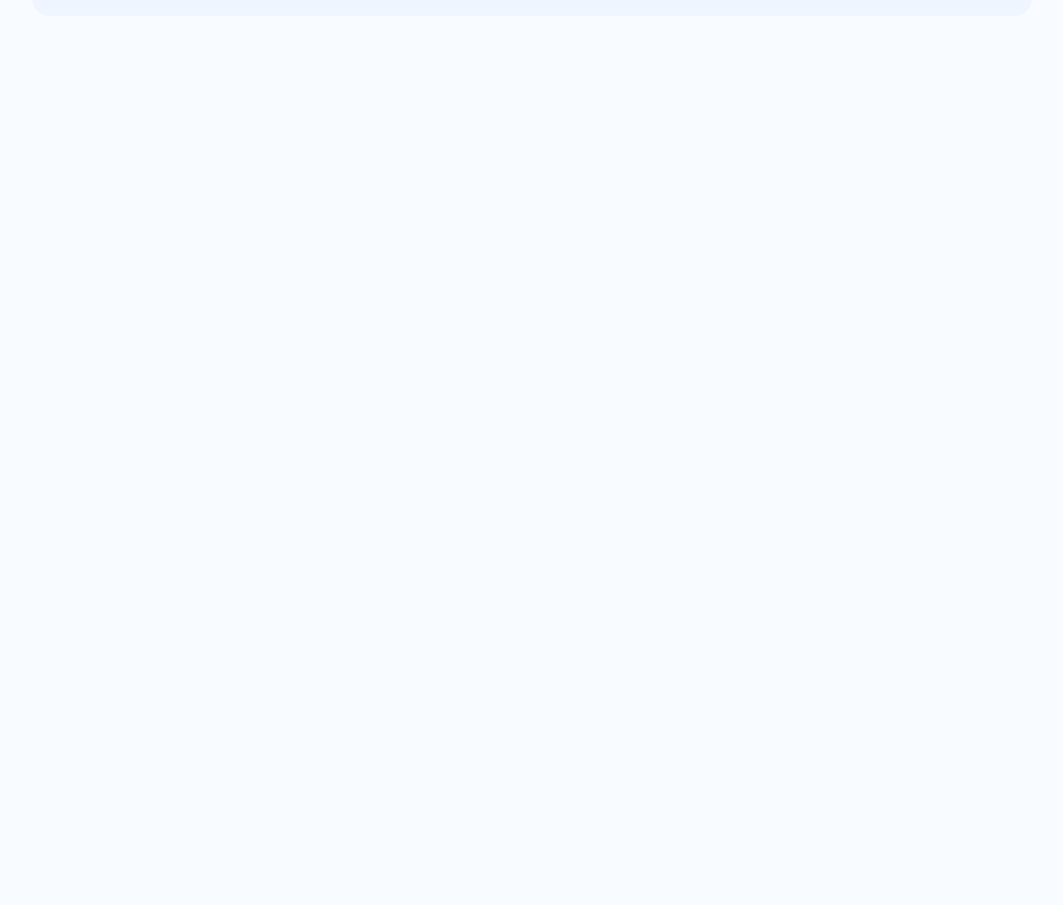
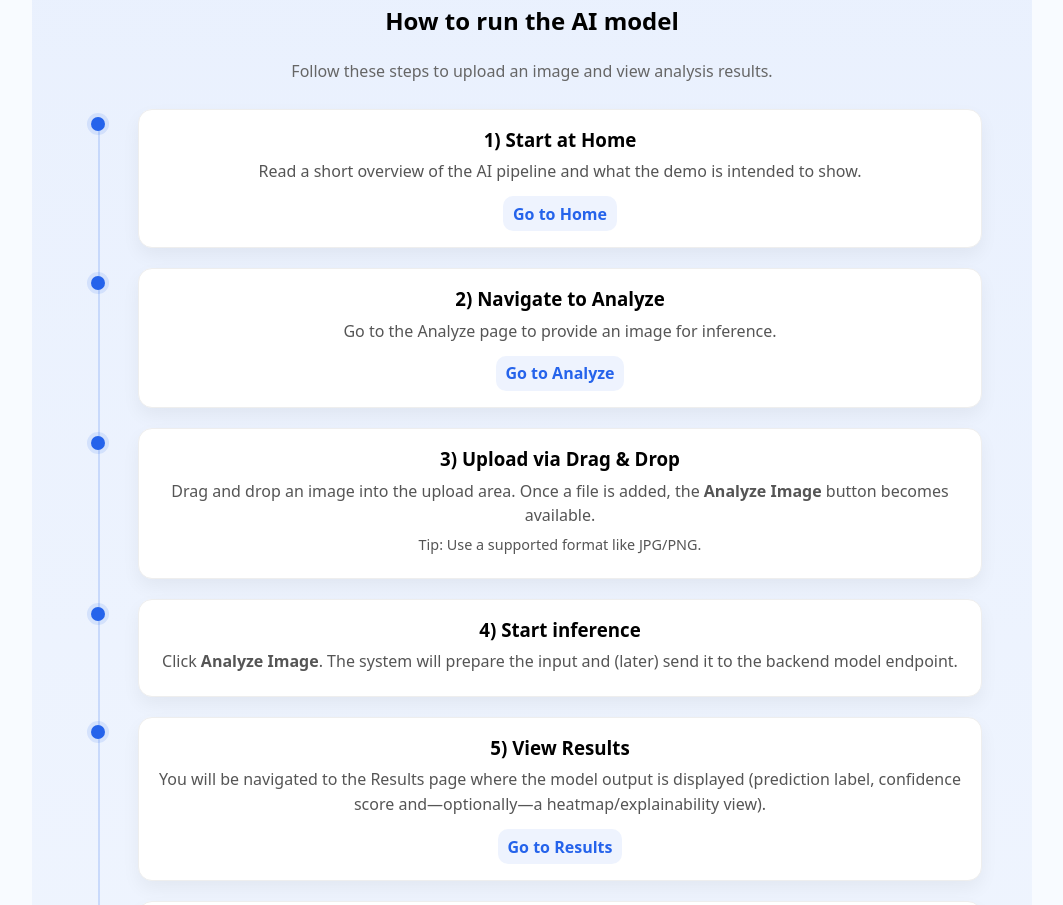
Before and after one commit to Filimon-Coding/DeepLung, a React (Vite) app in the folder frontend/: page / in a window 1280 px wide. Shown: the part 880-1785 px from the top of the page, without its empty margins (108-1171 px from the left). Before the commit the page ends 968 px from the top, so only its background shows below. Built offline with nearby package versions, Linux system fonts and the light colour scheme.

Commit message:
Add WorkflowTimeline component and integrate into HomePage

```diff
--- a/frontend/index.html
+++ b/frontend/index.html
@@ -3,23 +3,22 @@
   <head>
     <meta charset="UTF-8" />
     <meta name="viewport" content="width=device-width, initial-scale=1.0" />
-
     <title>AI Medical Imaging Demo</title>
 
-    <!-- Font Awesome icons (optional) -->
+    <!-- Font Awesome (valgfritt) -->
     <link
       rel="stylesheet"
       href="https://cdnjs.cloudflare.com/ajax/libs/font-awesome/7.0.1/css/all.min.css"
-      integrity="sha512-2SwdPD6INVrV/lHTZbO2nodKhrnDdJK9/kg2XD1r9uGqPo1cUbujc+IYdlYdEErWNu69gVcYgdxlmVmzTWnetw=="
       crossorigin="anonymous"
       referrerpolicy="no-referrer"
     />
   </head>
+
   <body>
-    <!-- React application root -->
+    <!-- React mount point -->
     <div id="root"></div>
 
-    <!-- Entry point for the React + TypeScript app -->
+    <!-- Entry point -->
     <script type="module" src="/src/main.tsx"></script>
   </body>
 </html>
--- /dev/null
+++ b/frontend/src/components/WorkflowTimeline/WorkflowTimeline.css
@@ -0,0 +1,106 @@
+.timeline {
+  max-width: 900px;
+  margin: 2rem auto;
+  padding: 1.5rem 1.25rem;
+}
+
+.timeline-header {
+  text-align: center;
+  margin-bottom: 1.5rem;
+}
+
+.timeline-header p {
+  color: #666;
+  margin-top: 0.5rem;
+  line-height: 1.6;
+}
+
+/* Selve listen + "linjen" */
+.timeline-list {
+  list-style: none;
+  margin: 0;
+  padding: 0;
+  position: relative;
+}
+
+/* Vertikal linje */
+.timeline-list::before {
+  content: "";
+  position: absolute;
+  left: 16px;
+  top: 8px;
+  bottom: 8px;
+  width: 2px;
+  background: rgba(37, 99, 235, 0.18);
+}
+
+/* Hvert step */
+.timeline-item {
+  position: relative;
+  display: grid;
+  grid-template-columns: 40px 1fr;
+  gap: 1rem;
+  margin-bottom: 1.25rem;
+}
+
+/* Punkt på linjen */
+.timeline-dot {
+  width: 14px;
+  height: 14px;
+  border-radius: 999px;
+  background: #2563eb;
+  margin-left: 9px;
+  margin-top: 8px;
+  box-shadow: 0 0 0 4px rgba(37, 99, 235, 0.12);
+}
+
+/* Card */
+.timeline-card {
+  background: #fff;
+  border: 1px solid #eee;
+  border-radius: 14px;
+  padding: 1rem 1.1rem;
+  box-shadow: 0 8px 18px rgba(0, 0, 0, 0.05);
+}
+
+.timeline-card h3 {
+  margin: 0 0 0.35rem 0;
+}
+
+.timeline-card p {
+  margin: 0.35rem 0;
+  color: #555;
+  line-height: 1.55;
+}
+
+.timeline-note {
+  font-size: 0.9rem;
+  color: #666;
+}
+
+/* Actions */
+.timeline-actions {
+  margin-top: 0.75rem;
+}
+
+.timeline-link {
+  display: inline-block;
+  text-decoration: none;
+  font-weight: 600;
+  color: #2563eb;
+  padding: 0.35rem 0.6rem;
+  border-radius: 10px;
+  background: rgba(37, 99, 235, 0.08);
+}
+
+.timeline-link:hover {
+  background: rgba(37, 99, 235, 0.14);
+}
+
+/* Disclaimer */
+.timeline-disclaimer {
+  text-align: center;
+  margin-top: 1.25rem;
+  color: #777;
+  font-size: 0.9rem;
+}
--- /dev/null
+++ b/frontend/src/components/WorkflowTimeline/WorkflowTimeline.tsx
@@ -0,0 +1,121 @@
+import { NavLink } from "react-router-dom";
+import "./WorkflowTimeline.css";
+
+/**
+ * WorkflowTimeline
+ * - Viser en vertikal tidslinje for hvordan brukeren navigerer i appen
+ * - Kan brukes på HomePage (forklaring) eller en egen "How it works"-side
+ */
+function WorkflowTimeline() {
+  return (
+    <section className="timeline">
+      {/* Overskrift */}
+      <header className="timeline-header">
+        <h2>How to run the AI model</h2>
+        <p>
+          Follow these steps to upload an image and view analysis results.
+        </p>
+      </header>
+
+      {/* Timeline items */}
+      <ol className="timeline-list">
+        {/* Step 1 */}
+        <li className="timeline-item">
+          <div className="timeline-dot" aria-hidden="true" />
+          <div className="timeline-card">
+            <h3>1) Start at Home</h3>
+            <p>
+              Read a short overview of the AI pipeline and what the demo is
+              intended to show.
+            </p>
+            <div className="timeline-actions">
+              <NavLink className="timeline-link" to="/">
+                Go to Home
+              </NavLink>
+            </div>
+          </div>
+        </li>
+
+        {/* Step 2 */}
+        <li className="timeline-item">
+          <div className="timeline-dot" aria-hidden="true" />
+          <div className="timeline-card">
+            <h3>2) Navigate to Analyze</h3>
+            <p>
+              Go to the Analyze page to provide an image for inference.
+            </p>
+            <div className="timeline-actions">
+              <NavLink className="timeline-link" to="/analyze">
+                Go to Analyze
+              </NavLink>
+            </div>
+          </div>
+        </li>
+
+        {/* Step 3 */}
+        <li className="timeline-item">
+          <div className="timeline-dot" aria-hidden="true" />
+          <div className="timeline-card">
+            <h3>3) Upload via Drag &amp; Drop</h3>
+            <p>
+              Drag and drop an image into the upload area. Once a file is added,
+              the <strong>Analyze Image</strong> button becomes available.
+            </p>
+            <p className="timeline-note">
+              Tip: Use a supported format like JPG/PNG.
+            </p>
+          </div>
+        </li>
+
+        {/* Step 4 */}
+        <li className="timeline-item">
+          <div className="timeline-dot" aria-hidden="true" />
+          <div className="timeline-card">
+            <h3>4) Start inference</h3>
+            <p>
+              Click <strong>Analyze Image</strong>. The system will prepare the
+              input and (later) send it to the backend model endpoint.
+            </p>
+          </div>
+        </li>
+
+        {/* Step 5 */}
+        <li className="timeline-item">
+          <div className="timeline-dot" aria-hidden="true" />
+          <div className="timeline-card">
+            <h3>5) View Results</h3>
+            <p>
+              You will be navigated to the Results page where the model output
+              is displayed (prediction label, confidence score and—optionally—a
+              heatmap/explainability view).
+            </p>
+            <div className="timeline-actions">
+              <NavLink className="timeline-link" to="/results">
+                Go to Results
+              </NavLink>
+            </div>
+          </div>
+        </li>
+
+        {/* Step 6 */}
+        <li className="timeline-item">
+          <div className="timeline-dot" aria-hidden="true" />
+          <div className="timeline-card">
+            <h3>6) Analyze another image</h3>
+            <p>
+              Use the call-to-action on the Results page to return to Analyze
+              and repeat the workflow.
+            </p>
+          </div>
+        </li>
+      </ol>
+
+      {/* Disclaimer */}
+      <p className="timeline-disclaimer">
+        Educational demo only — not a medical diagnosis tool.
+      </p>
+    </section>
+  );
+}
+
+export default WorkflowTimeline;
--- a/frontend/src/pages/HomePage.tsx
+++ b/frontend/src/pages/HomePage.tsx
@@ -1,5 +1,6 @@
 import { Link } from "react-router-dom";
 import "./HomePage.css";
+import WorkflowTimeline from "../components/WorkflowTimeline/WorkflowTimeline";
 
 /**
  * HomePage: Forklarer hvordan AI-modellen fungerer (ingen opplasting her).
@@ -53,6 +54,9 @@ function HomePage() {
           </div>
         </div>
 
+         {/* Legg til timeline UNDER cards, uten å endre eksisterende UI */}
+        <WorkflowTimeline />
+
         <p className="disclaimer">
           Educational demo only — not a medical diagnosis tool.
         </p>
```
